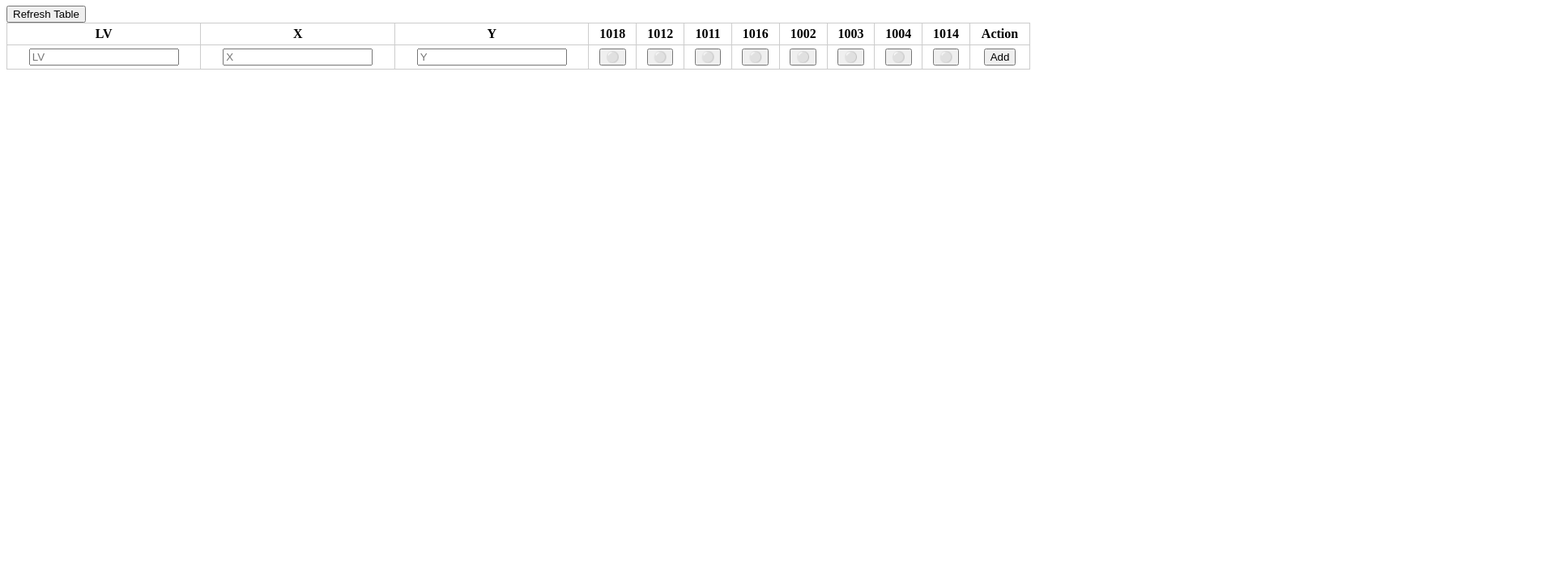
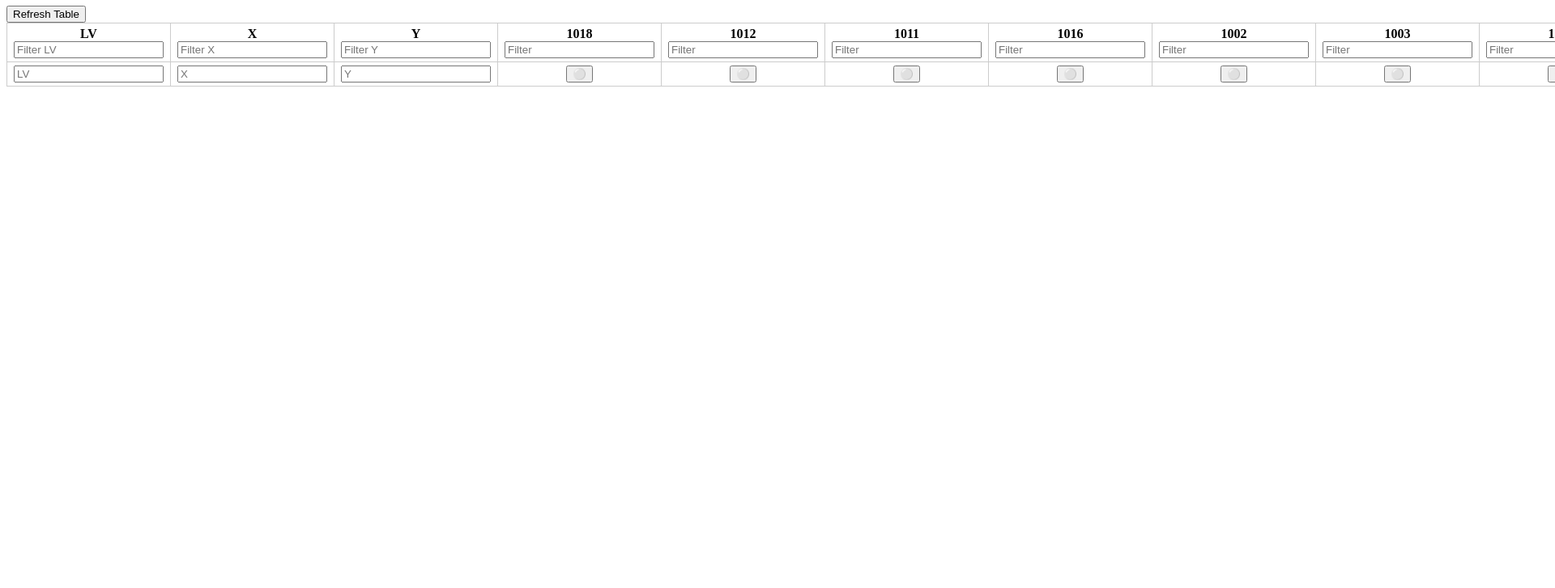
Before and after one commit to marvinso1978/coords-frontend, a website: page index.html in a window 1280 px wide. Shown: the part 73-800 px from the top of the page at 81% size, 1920 px wide, since content can reach past the window. Drawn offline with Linux system fonts and the light colour scheme; no server answers.

Commit message:
Update index.html

```diff
--- a/index.html
+++ b/index.html
@@ -35,17 +35,17 @@
   <table id="coords-table">
     <thead>
       <tr>
-        <th>LV</th>
-        <th>X</th>
-        <th>Y</th>
-        <th>1018</th>
-        <th>1012</th>
-        <th>1011</th>
-        <th>1016</th>
-        <th>1002</th>
-        <th>1003</th>
-        <th>1004</th>
-        <th>1014</th>
+        <th>LV<br><input type="text" class="filter" data-key="lv" placeholder="Filter LV"></th>
+        <th>X<br><input type="text" class="filter" data-key="x" placeholder="Filter X"></th>
+        <th>Y<br><input type="text" class="filter" data-key="y" placeholder="Filter Y"></th>
+        <th>1018<br><input type="text" class="filter" data-key="servers-0" placeholder="Filter"></th>
+        <th>1012<br><input type="text" class="filter" data-key="servers-1" placeholder="Filter"></th>
+        <th>1011<br><input type="text" class="filter" data-key="servers-2" placeholder="Filter"></th>
+        <th>1016<br><input type="text" class="filter" data-key="servers-3" placeholder="Filter"></th>
+        <th>1002<br><input type="text" class="filter" data-key="servers-4" placeholder="Filter"></th>
+        <th>1003<br><input type="text" class="filter" data-key="servers-5" placeholder="Filter"></th>
+        <th>1004<br><input type="text" class="filter" data-key="servers-6" placeholder="Filter"></th>
+        <th>1014<br><input type="text" class="filter" data-key="servers-7" placeholder="Filter"></th>
         <th>Action</th>
       </tr>
       <tr id="add-row">
```
